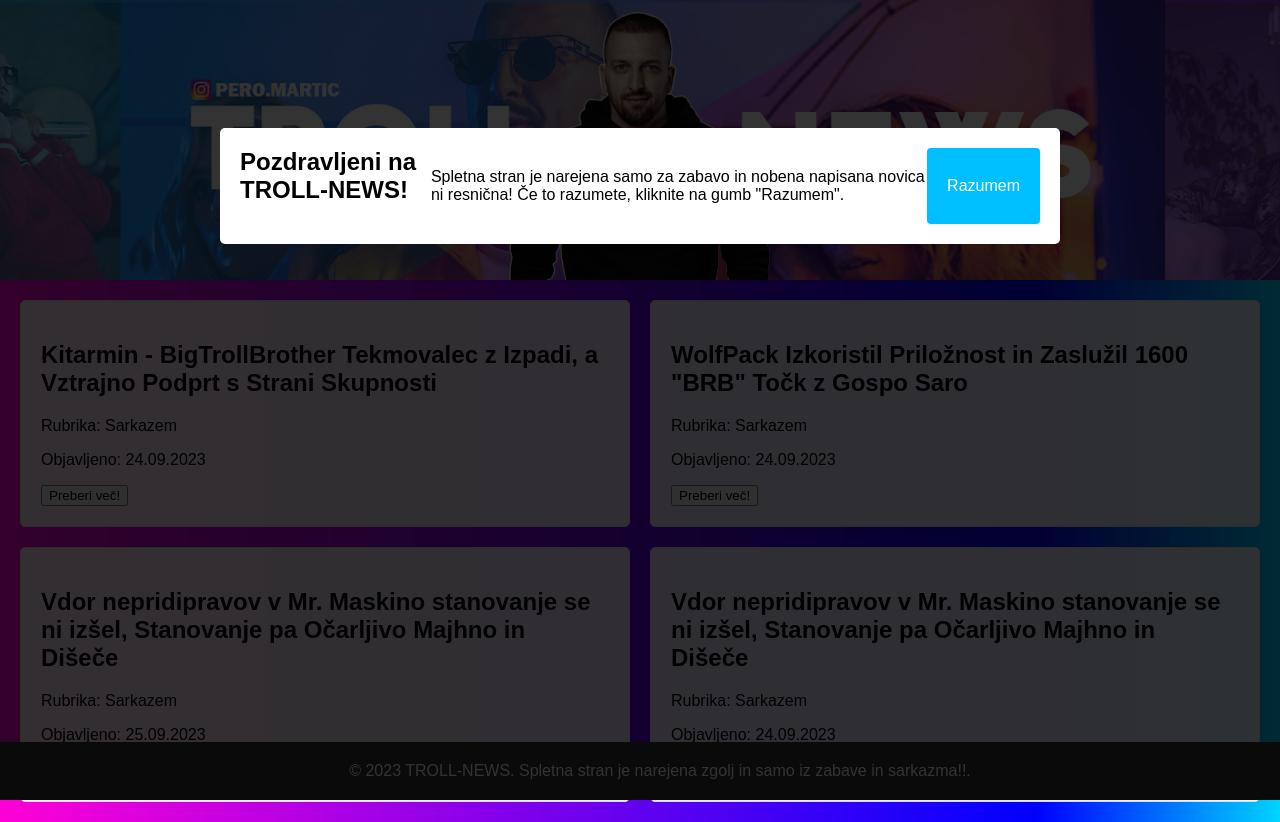
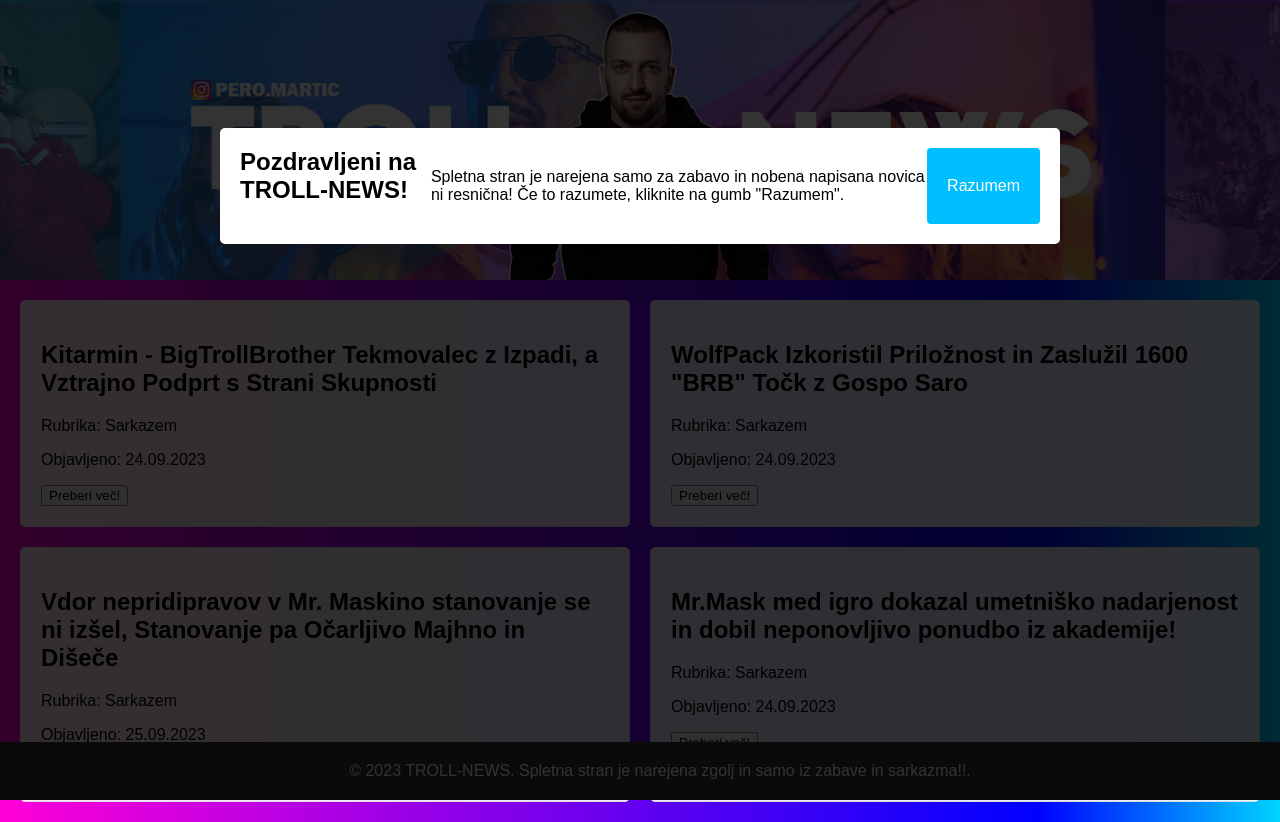
Before and after one commit to trollnews/trollnews.github.io, a plain HTML site: page index.html in a window 1280 px wide. Shown: the top 822 px of the page. Drawn offline with Linux system fonts and the light colour scheme.

Commit message:
Update index.html

```diff
--- a/index.html
+++ b/index.html
@@ -281,7 +281,7 @@
       </article>
         <article class="novica">
           <img src="maskatalent.png" alt="Slika novice 2">
-          <h2>Vdor nepridipravov v Mr. Maskino stanovanje se ni izšel, Stanovanje pa Očarljivo Majhno in Dišeče</h2>
+          <h2>Mr.Mask med igro dokazal umetniško nadarjenost in dobil neponovljivo ponudbo iz akademije!</h2>
           <p>Napetost v svetu Mr. Maske je dosegla vrhunec, ko so nepridipravi poskušali vdreti v njegovo stanovanje. Ta neverjetni dogodek je razkril nekaj zelo presenetljivih dejstev o življenju tega skrivnostnega junaka.
 
               Nepridipravi so se odločili, da bodo vdrl v stanovanje Mr. Maske, verjetno v upanju, da bodo našli skrivne načrte ali morda celo njegovo masko. Na žalost za njih, se jim ni uspelo prebiti skozi nepremagljivo varnostno zaščito stanovanja. Morda so pozabili, da je Mr. Maska mojster skrivanja in zaščite, kar je nedvomno ključna veščina vsakega superjunaka.
```
